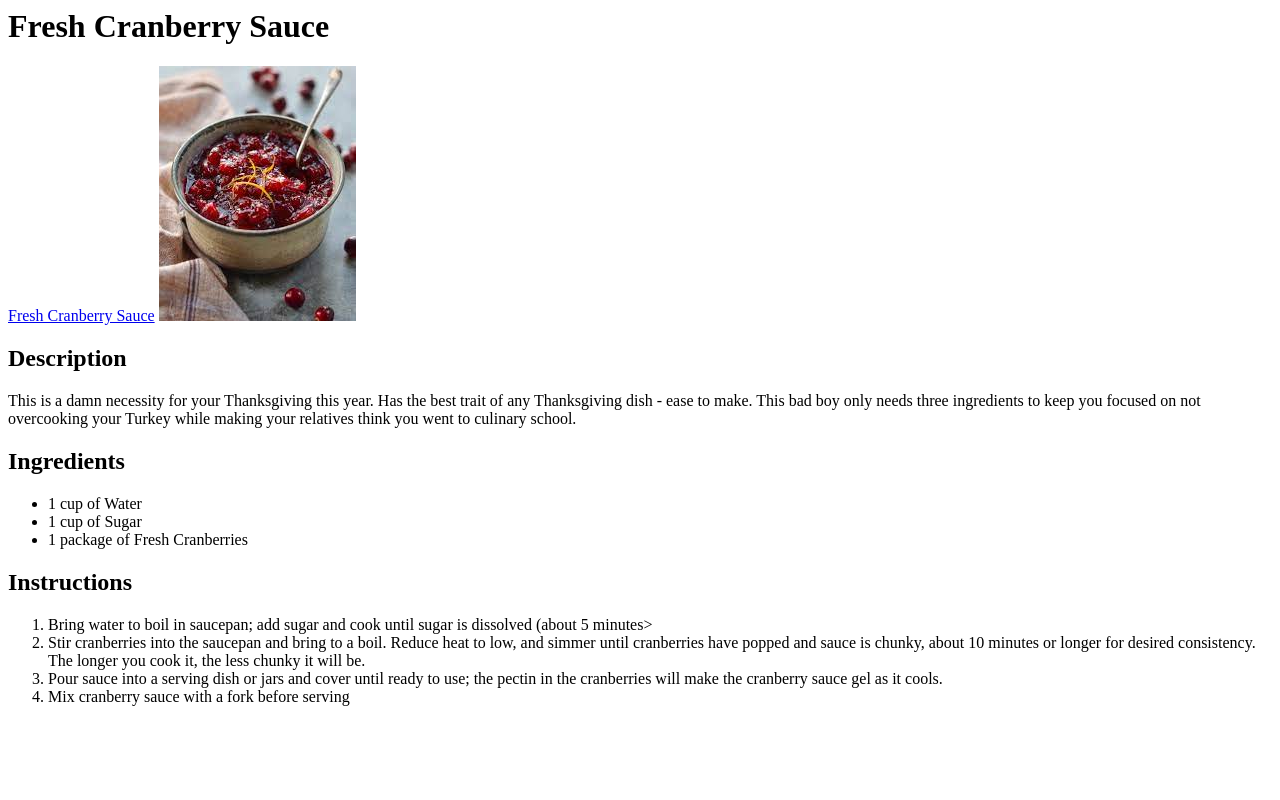
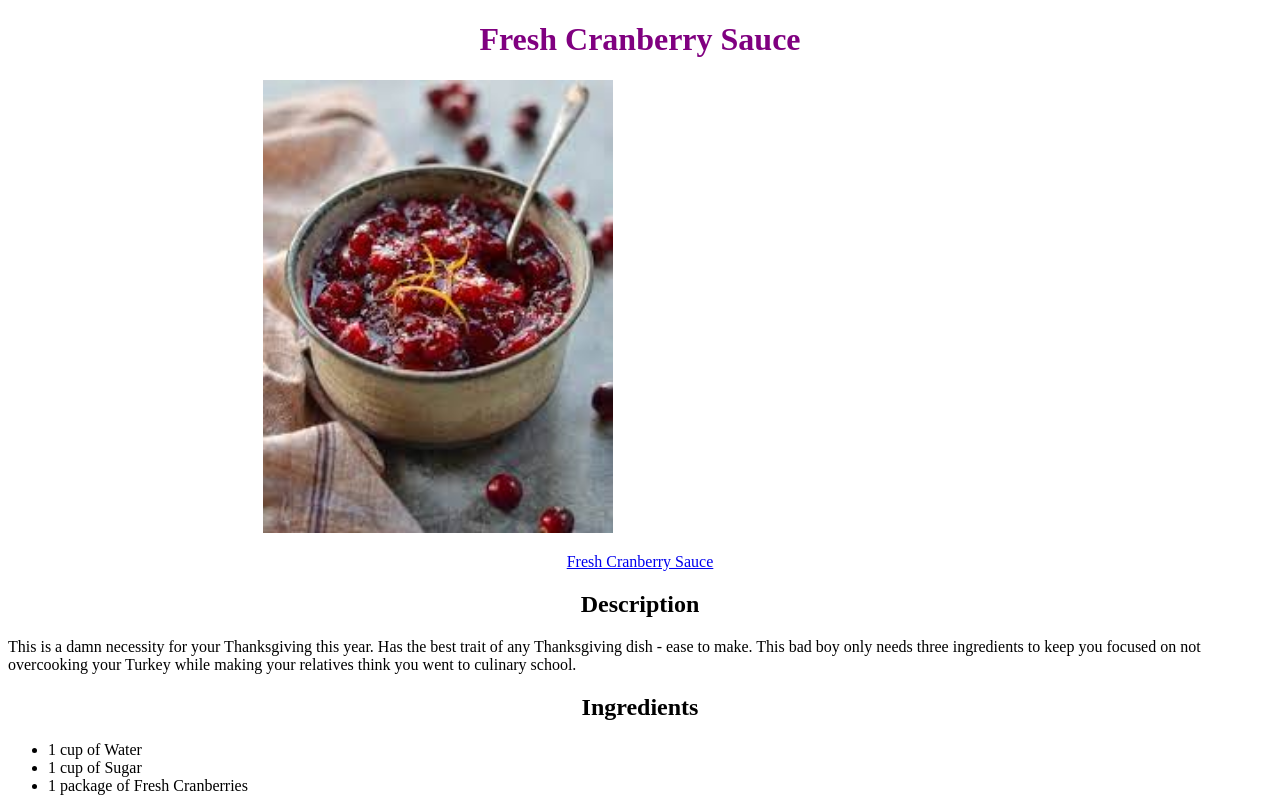
Before and after one commit to akohl2733/odin-projects, a plain HTML site: page recipes/cranberry-sauce.html in a window 1280 px wide. Shown: the top 800 px of the page. Drawn offline with Linux system fonts and the light colour scheme.

Commit message:
Add CSS to Cranberry Page
Updated Cranberry Page with CSS stuff
Looking nice
Used the same CSS commands for the most part, but did change the color of the top to purple instead of brown

```diff
--- a/recipes/cranberry-sauce.html
+++ b/recipes/cranberry-sauce.html
@@ -1,19 +1,30 @@
-<h1>Fresh Cranberry Sauce</h1>
+<!DOCTYPE html>
 
-<a href="https://www.allrecipes.com/recipe/239960/fresh-cranberry-sauce/">Fresh Cranberry Sauce</a>
-        <img src="../img/cranberry-sauce.jpeg" alt="Cranberry Sauce">
-        <h2>Description</h2>
+<html>
+    <head>
+        <meta charset="UTF-8">
+        <link rel="stylesheet" href="../style.css">
+        <title>Cranberry Sauce</title>
+    </head>
+
+    <body>
+        <h1 class="ahole rodent">Fresh Cranberry Sauce</h1>
+        <img class="fiest" src="../img/cranberry-sauce.jpeg" alt="Cranberry Sauce">
+        <p class="rodent"><a href="https://www.allrecipes.com/recipe/239960/fresh-cranberry-sauce/">Fresh Cranberry Sauce</a></p>
+        <h2 class="rodent">Description</h2>
         <p>This is a damn necessity for your Thanksgiving this year. Has the best trait of any Thanksgiving dish - ease to make. This bad boy only needs three ingredients to keep you focused on not overcooking your Turkey while making your relatives think you went to culinary school.</p>
-        <h2>Ingredients</h2>
+        <h2 class="rodent">Ingredients</h2>
         <ul>
             <li>1 cup of Water</li>
             <li>1 cup of Sugar</li>
             <li>1 package of Fresh Cranberries</li>
         </ul>
-        <h2>Instructions</h2>
+        <h2 class="rodent">Instructions</h2>
         <ol>
             <li>Bring water to boil in saucepan; add sugar and cook until sugar is dissolved (about 5 minutes></li>
             <li>Stir cranberries into the saucepan and bring to a boil. Reduce heat to low, and simmer until cranberries have popped and sauce is chunky, about 10 minutes or longer for desired consistency. The longer you cook it, the less chunky it will be.</li>
             <li>Pour sauce into a serving dish or jars and cover until ready to use; the pectin in the cranberries will make the cranberry sauce gel as it cools.</li>
             <li>Mix cranberry sauce with a fork before serving</li>
         </ol>
+    </body>
+</html>
--- a/style.css
+++ b/style.css
@@ -5,9 +5,9 @@ div {
 }
 
 .fiest {
-    width: 450px;
+    width: 350px;
     height: auto;
-    margin-left: 200px;
+    margin-left: 255px;
     margin-right: auto;
 }
 
@@ -19,6 +19,10 @@ div {
     color: brown;
 }
 
+.ahole {
+    color: purple;
+}
+
 .urmom {
     text-align: center;
     font-style: italic;
```
